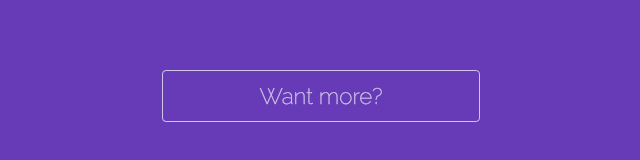
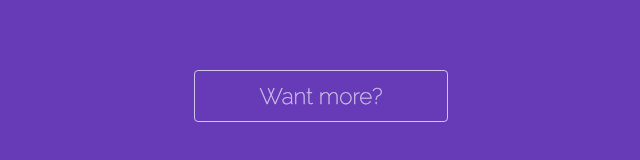
Before and after one commit to auxdesigner/aUXDesigner.com, a plain HTML site: page static/index.html in a window 1280 px wide. Shown: the part 242-402 px from the top of the page, without its empty margins (319-959 px from the left). Drawn offline with nearby package versions, Linux system fonts and the light colour scheme.

Commit message:
tweak css

```diff
--- a/static/style.css
+++ b/static/style.css
@@ -22,7 +22,7 @@
 	}
 	a#go {
 		font-family: 'Raleway'; font-size: 1.4em; color: #fff; display: block; border: 1px solid #fff;
-		width: 25%; height: 50px; margin: 0 auto; line-height: 50px; text-decoration: none; opacity: .7;
+		width: 20%; height: 50px; margin: 0 auto; line-height: 50px; text-decoration: none; opacity: .7;
 		min-width: 200px; margin-bottom: 30px;
 		border-radius: 4px;
 		-moz-border-radius: 4px;
```
